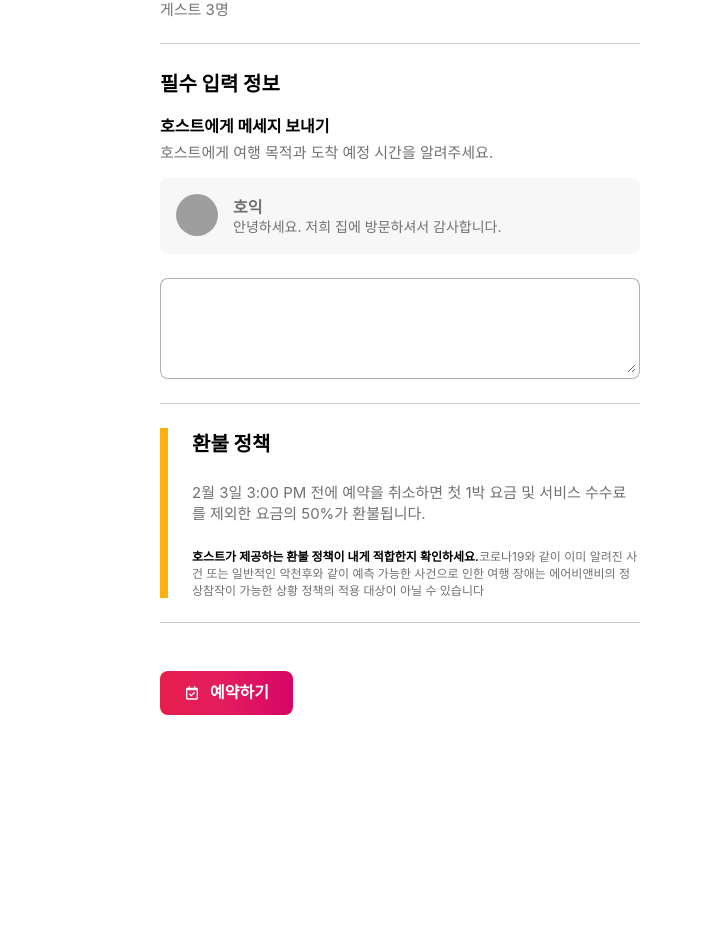
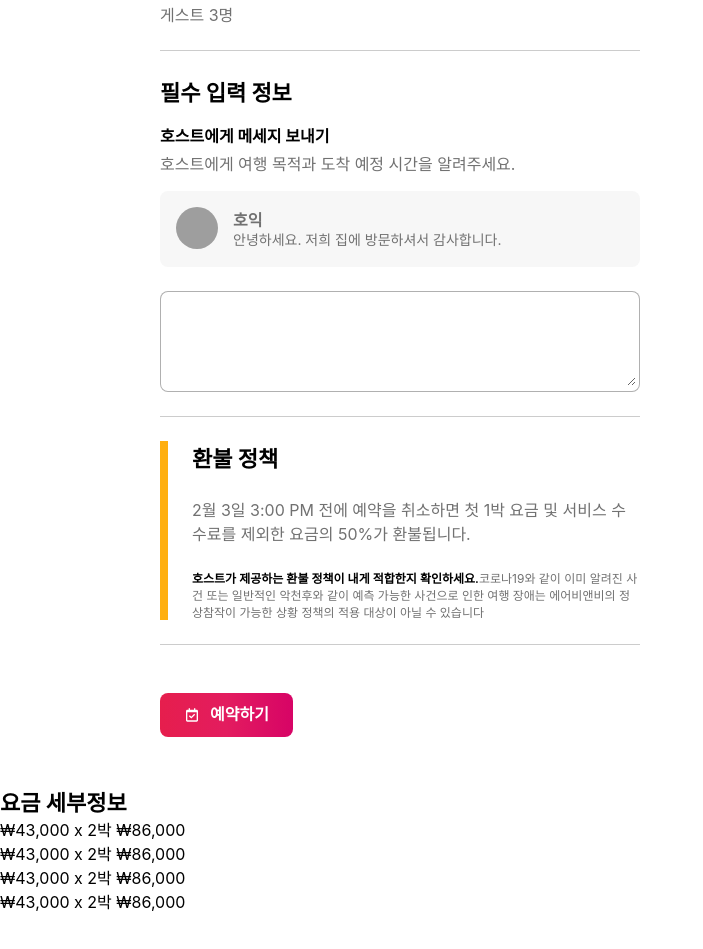
Before and after one commit to k-bnb/front-end, a React (Create React App) app: page / in a window 1280 px wide. Shown: the part 333-1282 px from the top of the page, without its empty margins (0-703 px from the left). Built offline with nearby package versions, Linux system fonts and the light colour scheme; grey boxes are pictures that could not be loaded.

Commit message:
conf: 디렉토리 설정 완료

```diff
--- a/public/index.html
+++ b/public/index.html
@@ -29,6 +29,7 @@
   <body>
     <noscript>You need to enable JavaScript to run this app.</noscript>
     <div id="root"></div>
+    <div id="reservation"></div>
     <!--
       This HTML file is a template.
       If you open it directly in the browser, you will see an empty page.
--- a/src/components/UI/atoms/atoms-reservation/ReservationCommonButton.jsx
+++ b/src/components/UI/atoms/atoms-reservation/ReservationCommonButton.jsx
@@ -8,7 +8,7 @@ const StyledButton = styled.button`
   outline: none;
   cursor: pointer;
 
-  ${props =>
+  ${(props) =>
     props.edit &&
     css`
       font-size: 1.6rem;
@@ -16,7 +16,7 @@ const StyledButton = styled.button`
       text-decoration: underline;
     `}
 
-  ${props =>
+  ${(props) =>
     props.back &&
     css`
       position: absolute;
@@ -37,8 +37,12 @@ const StyledButton = styled.button`
     `}
 `;
 
-const ReservationEditButton = ({ children, ...rest }) => {
-  return <StyledButton {...rest}>{children}</StyledButton>;
+const ReservationEditButton = ({ openClick, children, ...rest }) => {
+  return (
+    <StyledButton onClick={openClick} {...rest}>
+      {children}
+    </StyledButton>
+  );
 };
 
 export default ReservationEditButton;
--- a/src/components/UI/atoms/atoms-reservation/ReservationContent.jsx
+++ b/src/components/UI/atoms/atoms-reservation/ReservationContent.jsx
@@ -2,7 +2,8 @@ import React from 'react';
 import styled, { css } from 'styled-components';
 
 const StyledDiv = styled.div`
-  ${props =>
+  color: #000;
+  ${(props) =>
     props.bold &&
     css`
       font-size: 1.6rem;
@@ -10,10 +11,10 @@ const StyledDiv = styled.div`
       color: #000;
     `}
 
-  ${props =>
+  ${(props) =>
     props.normal &&
     css`
-      font-size: 1.5rem;
+      font-size: 1.6rem;
       font-weight: 400;
       color: rgb(113, 113, 113);
     `}
--- a/src/components/UI/atoms/atoms-reservation/ReservationTitle.jsx
+++ b/src/components/UI/atoms/atoms-reservation/ReservationTitle.jsx
@@ -4,16 +4,16 @@ import styled, { css } from 'styled-components';
 const StyledH2 = styled.h2`
   margin: 0;
   font-weight: bold;
-  ${props =>
+  ${(props) =>
     props.main &&
     css`
       font-size: 3.2rem;
     `}
 
-  ${props =>
+  ${(props) =>
     props.sub &&
     css`
-      font-size: 2rem;
+      font-size: 2.2rem;
     `}
 `;
 
--- a/src/components/UI/atoms/atoms-reservation/TextStyle.jsx
+++ b/src/components/UI/atoms/atoms-reservation/TextStyle.jsx
@@ -2,7 +2,7 @@ import { Children } from 'react';
 import styled, { css } from 'styled-components';
 
 const StyleSpan = styled.span`
-  ${prop =>
+  ${(prop) =>
     prop.whiteMainBold &&
     css`
       color: #fff;
@@ -12,7 +12,7 @@ const StyleSpan = styled.span`
       font-weight: 800;
     `}
 
-  ${prop =>
+  ${(prop) =>
     prop.whiteMiddleSmallBold &&
     css`
       color: #fff;
@@ -22,7 +22,7 @@ const StyleSpan = styled.span`
       font-weight: 800;
     `}
 
-	${prop =>
+	${(prop) =>
     prop.whiteMiddleBold &&
     css`
       color: #fff;
@@ -32,7 +32,7 @@ const StyleSpan = styled.span`
       font-weight: 600;
     `}
 
-    ${prop =>
+    ${(prop) =>
     prop.blacktextLine &&
     css`
       color: #222;
@@ -43,7 +43,7 @@ const StyleSpan = styled.span`
       font-weight: 600;
     `}
 
-  ${prop =>
+  ${(prop) =>
     prop.greentextLine &&
     css`
       color: #008489;
@@ -56,7 +56,7 @@ const StyleSpan = styled.span`
       }
     `}
 
-	${prop =>
+	${(prop) =>
     prop.blackBold &&
     css`
       color: #222;
@@ -66,7 +66,7 @@ const StyleSpan = styled.span`
       font-weight: 800;
     `}
 
-    ${prop =>
+    ${(prop) =>
     prop.whiteBold &&
     css`
       color: #eee;
@@ -75,7 +75,7 @@ const StyleSpan = styled.span`
       line-height: 36px;
       font-weight: 800;
     `}
-    ${prop =>
+    ${(prop) =>
     prop.blacknormal &&
     css`
       color: #222;
@@ -84,7 +84,7 @@ const StyleSpan = styled.span`
       /* line-height: 36px; */
     `}
 
-    ${prop =>
+    ${(prop) =>
     prop.blackmiddlebold &&
     css`
       color: #222;
@@ -93,7 +93,7 @@ const StyleSpan = styled.span`
       font-weight: 700;
     `}
 
-		${props =>
+		${(props) =>
     props.blackSmallBold &&
     css`
       color: #000;
@@ -101,12 +101,29 @@ const StyleSpan = styled.span`
       font-weight: 600;
     `}
 
-		${props =>
+		${(props) =>
     props.graySmallNormal &&
     css`
       color: #717171;
       font-size: 1.2rem;
       font-weight: 400;
+    `}
+
+    ${(props) =>
+    props.blckMiddleTextLine &&
+    css`
+      font-size: 1.6rem;
+      font-weight: 400;
+      color: rgb(0, 0, 0);
+      text-decoration: underline;
+    `}
+
+    ${(props) =>
+    props.blackMiddleText &&
+    css`
+      font-size: 1.6rem;
+      font-weight: 400;
+      color: rgb(0, 0, 0);
     `}
 `;
 
--- /dev/null
+++ b/src/components/UI/molecules/molecules-reservation/ReservationCostMoecule.jsx
@@ -0,0 +1,14 @@
+import React from 'react';
+import styled from 'styled-components';
+import TextStyle from '../../atoms/atoms-reservation/TextStyle';
+
+const ReservationCostDetailOrganism = () => {
+  return (
+    <div>
+      <TextStyle blackMiddleText children="₩43,000 x 2박" />
+      <TextStyle blackMiddleText children="	₩86,000" />
+    </div>
+  );
+};
+
+export default ReservationCostDetailOrganism;
--- a/src/components/UI/molecules/molecules-reservation/ReservationInfoMolecule.jsx
+++ b/src/components/UI/molecules/molecules-reservation/ReservationInfoMolecule.jsx
@@ -2,6 +2,8 @@ import React, { useState } from 'react';
 import styled from 'styled-components';
 import ReservationContent from '../../atoms/atoms-reservation/ReservationContent';
 import ReservationCommonButton from '../../atoms/atoms-reservation/ReservationCommonButton';
+import Modal from '../../../../potals/modals';
+import EditDateModal from '../../../../potals/modals/EditDateModal';
 
 const Container = styled.div`
   display: flex;
@@ -17,6 +19,13 @@ const LayoutReservationContent = styled(ReservationContent)`
 
 const ReservationInfoMolecule = (props) => {
   const { title, content } = props.children;
+  const [active, setActive] = useState(false);
+
+  const openClick = () => {
+    setActive(true);
+
+    document.body.style.overflow = 'hidden';
+  };
 
   return (
     <Container>
@@ -24,7 +33,19 @@ const ReservationInfoMolecule = (props) => {
         <LayoutReservationContent bold children={title} />
         <ReservationContent normal children={content} />
       </div>
-      <ReservationCommonButton edit>수정</ReservationCommonButton>
+      <ReservationCommonButton
+        edit
+        openClick={openClick}
+        setActive={setActive}
+        active={active}
+      >
+        수정
+      </ReservationCommonButton>
+      {active && (
+        <Modal>
+          <EditDateModal setActive={setActive} />
+        </Modal>
+      )}
     </Container>
   );
 };
--- /dev/null
+++ b/src/components/UI/organisms/organisms-reservation/ReservationCostDetailOrganism.jsx
@@ -0,0 +1,18 @@
+import React from 'react';
+import styled from 'styled-components';
+import ReservationTitle from '../../atoms/atoms-reservation/ReservationTitle';
+import ReservationCostMoecule from '..//../molecules/molecules-reservation/ReservationCostMoecule';
+
+const ReservationCostDetailOrganism = () => {
+  return (
+    <section>
+      <ReservationTitle sub children="요금 세부정보" />
+      <ReservationCostMoecule />
+      <ReservationCostMoecule />
+      <ReservationCostMoecule />
+      <ReservationCostMoecule />
+    </section>
+  );
+};
+
+export default ReservationCostDetailOrganism;
--- a/src/components/templates/templates-reservation/Reservation.jsx
+++ b/src/components/templates/templates-reservation/Reservation.jsx
@@ -8,6 +8,7 @@ import ReservationRequestOrganism from '../../UI/organisms/organisms-reservation
 import ReservationTitle from '../../UI/atoms/atoms-reservation/ReservationTitle';
 import ReservationCommonButton from '../../UI/atoms/atoms-reservation/ReservationCommonButton';
 import CommonButton from '../../UI/atoms/atoms-reservation/CommonButton';
+import ReservationCostDetailOrganism from '../../UI/organisms/organisms-reservation/ReservationCostDetailOrganism';
 
 const TitleContainer = styled.div`
   position: relative;
@@ -47,6 +48,7 @@ const Reservation = () => {
           예약하기
         </CommonButton>
       </MainContainer>
+      <ReservationCostDetailOrganism />
     </section>
   );
 };
--- /dev/null
+++ b/src/potals/modals.js
@@ -0,0 +1,11 @@
+import ReactDOM from 'react-dom';
+import EditDateModal from './modals/EditDateModal';
+
+const Modal = ({ children }) => {
+  return ReactDOM.createPortal(
+    children,
+    document.getElementById('reservation'),
+  );
+};
+
+export default Modal;
--- /dev/null
+++ b/src/potals/modals/EditDateModal.jsx
@@ -0,0 +1,42 @@
+import React from 'react';
+import styled from 'styled-components';
+
+const BgContainer = styled.div`
+  position: fixed;
+  top: 0;
+  left: 0;
+  right: 0;
+  bottom: 0;
+  display: flex;
+  justify-content: center;
+  align-items: center;
+  background: rgba(0, 0, 0, 0.5);
+`;
+
+const Container = styled.div`
+  z-index: 100;
+  background: #fff;
+  width: 66.1rem;
+  height: 46rem;
+  border: 0.1rem solid #000;
+  border-radius: 1.6rem;
+`;
+
+const EditDateModal = ({ setActive }) => {
+  const closeClick = () => {
+    setActive(false);
+
+    document.body.style.overflow = 'auto';
+  };
+
+  return (
+    <BgContainer>
+      <Container>
+        <h1>하이</h1>
+        <button onClick={closeClick}>X</button>
+      </Container>
+    </BgContainer>
+  );
+};
+
+export default EditDateModal;
```
Also changed, not shown: src/components/UI/organisms/organisms-reservation/ReservationCostDetail.jsx (deleted).
